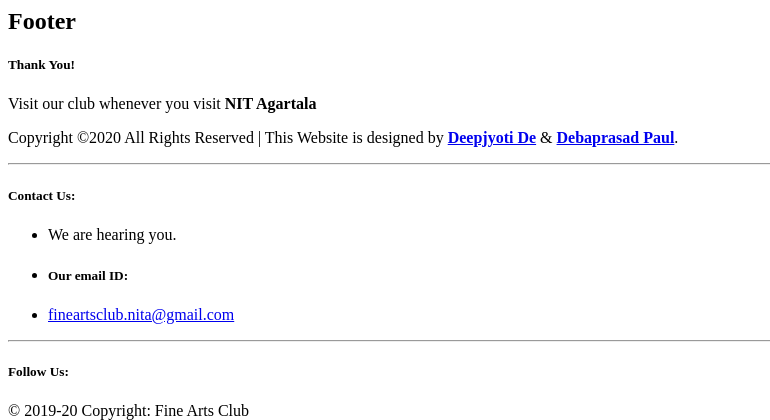
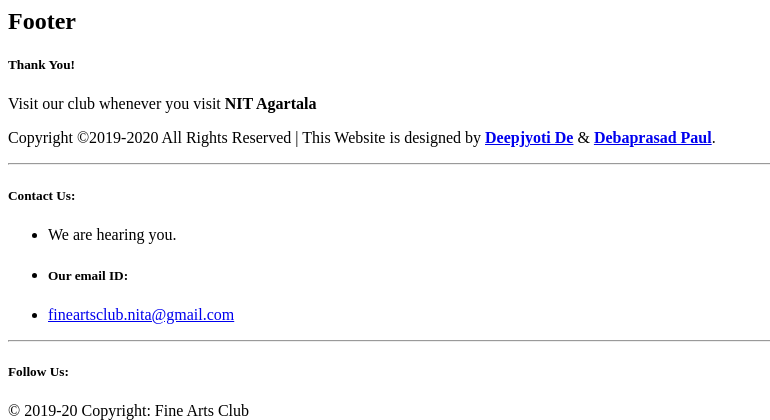
Before and after one commit to Deepjyoti13/FineArtsClub, a Django app: template FAC/templates/FAC/footer.html in a window 1280 px wide. Shown: the top 420 px of the page, without its empty margins (0-770 px from the left). Run offline with Django 3.2, Linux system fonts and the light colour scheme; the template is opened without the code that fills it, so the values that code supplies are empty.

Commit message:
Update footer.html

```diff
--- a/FAC/templates/FAC/footer.html
+++ b/FAC/templates/FAC/footer.html
@@ -15,7 +15,7 @@
           <!-- Content -->
           <h5 class="font-weight-bold text-uppercase mb-4">Thank You!</h5>
           <p>Visit our club whenever you visit <b>NIT Agartala</b></p>
-          <p>Copyright ©2020 All Rights Reserved | This Website is designed by <a href="https://deepjyoti13.github.io/portfolio/"><b>Deepjyoti De</b></a> & <a href="https://debaprasad-dez.github.io/myweb/"><b>Debaprasad Paul</b></a>.</p>
+          <p>Copyright ©2019-2020 All Rights Reserved | This Website is designed by <a href="https://deepjyoti13.github.io/portfolio/"><b>Deepjyoti De</b></a> & <a href="https://debaprasad-dez.github.io/myweb/"><b>Debaprasad Paul</b></a>.</p>
 
         </div>
         <!-- Grid column -->
```
